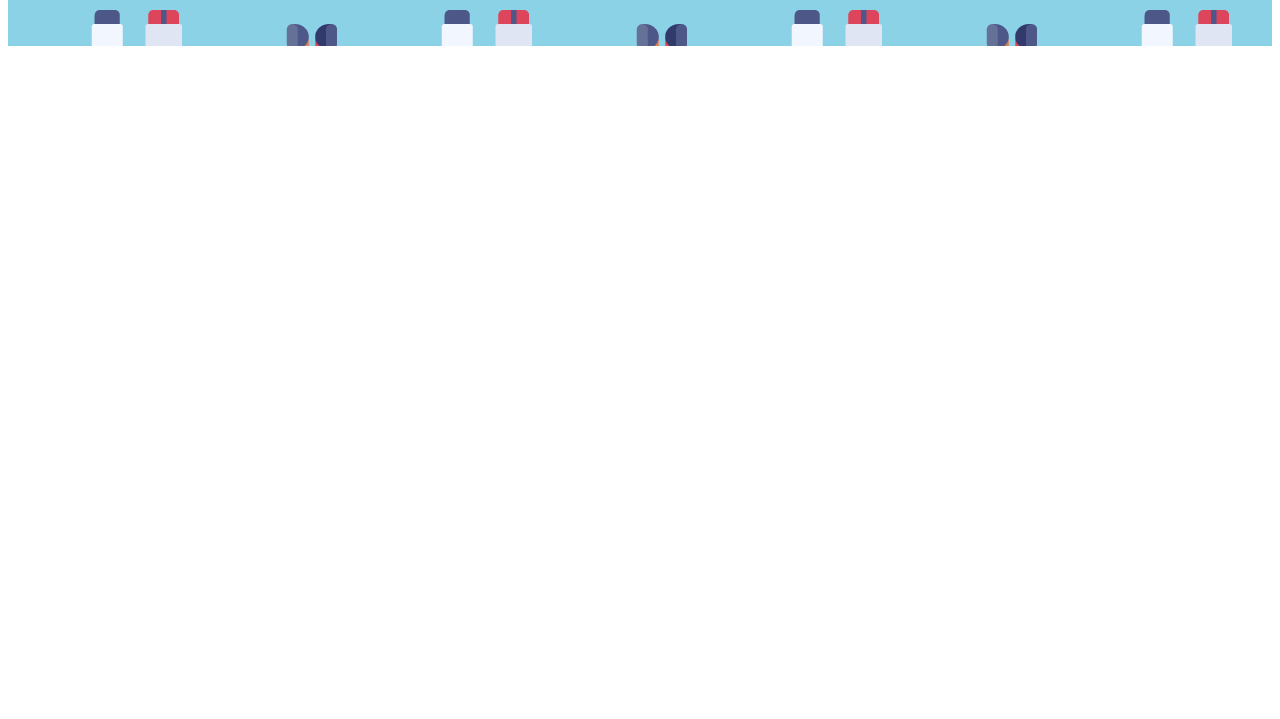
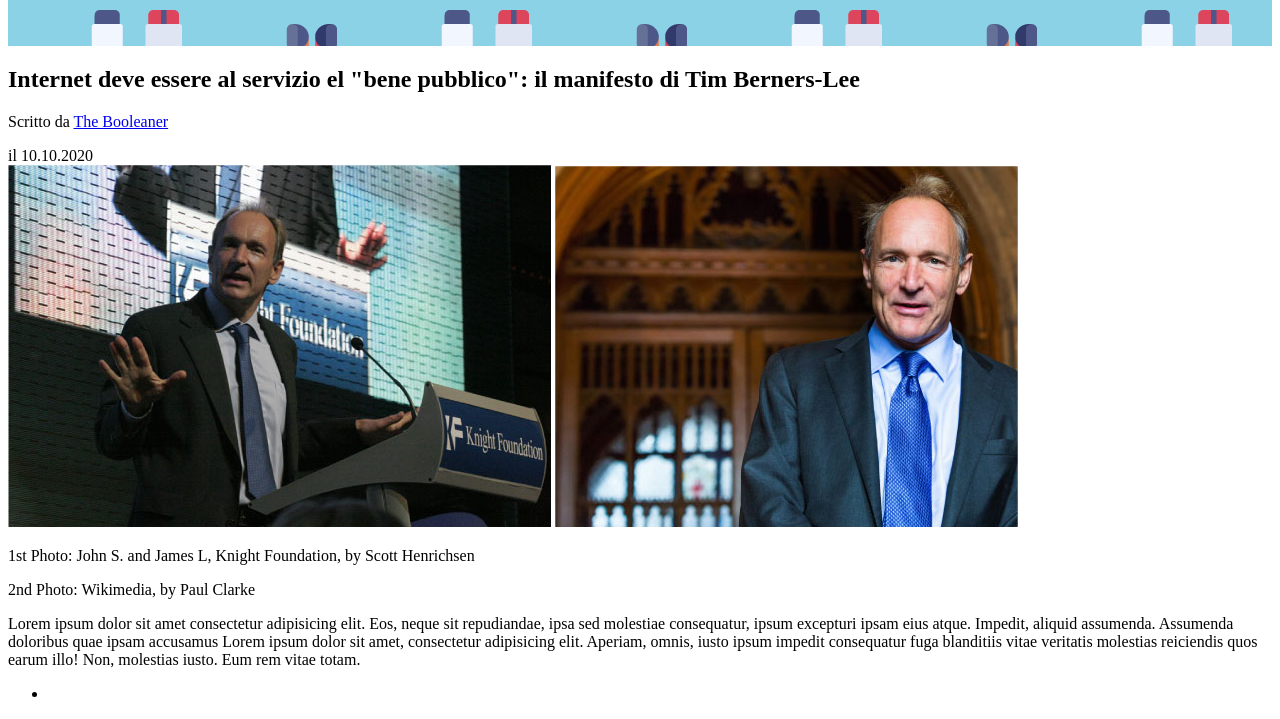
Before and after one commit to gabrielgrillo/html-css-booleaner, a plain HTML site: page index.html in a window 1280 px wide. Shown: the part 112-831 px from the top of the page. Before the commit the page ends 800 px from the top, so only its background shows below. Drawn offline with Linux system fonts and the light colour scheme.

Commit message:
add text

```diff
--- a/css/style.css
+++ b/css/style.css
@@ -4,6 +4,8 @@ header {
     height: 150px;
     background-image: url('../img/pattern.png');
     background-color: rgb(140, 210, 231);
+    background-size: ;
+
 
 }
 
--- a/index.html
+++ b/index.html
@@ -15,6 +15,34 @@
     </header>
     <!-- CORPO PAGINA -->
     <main>
+        <!-- title -->
+        <section>
+            <h1>Internet deve essere al servizio el "bene pubblico": il manifesto di Tim Berners-Lee</h1>
+            <p>Scritto da <a href="https://github.com/gabrielgrillo/html-css-booleaner">The Booleaner</a></p>
+            <span>il 10.10.2020</span>
+        </section>
+
+        <!-- img -->
+        <section>
+            <img src="./img/tim-1.jpg" alt="">
+            <img src="./img/tim-2.jpg" alt="">
+            <p>1st Photo: John S. and James L, Knight Foundation, by Scott Henrichsen</p>
+            <p>2nd Photo: Wikimedia, by Paul Clarke</p>
+        </section>
+
+        <!-- articolo -->
+        <article>
+            <p>Lorem ipsum dolor sit amet consectetur adipisicing elit. Eos, neque sit repudiandae, ipsa sed molestiae
+                consequatur, ipsum excepturi ipsam eius atque. Impedit, aliquid assumenda. Assumenda doloribus quae
+                ipsam accusamus Lorem ipsum dolor sit amet, consectetur adipisicing elit. Aperiam, omnis, iusto ipsum
+                impedit consequatur fuga blanditiis vitae veritatis molestias reiciendis quos earum illo! Non, molestias
+                iusto. Eum rem vitae totam.
+            </p>
+            <!-- elenco -->
+            <ul>
+                <li> </li>
+            </ul>
+        </article>
 
     </main>
     <!-- Piè -->
```
